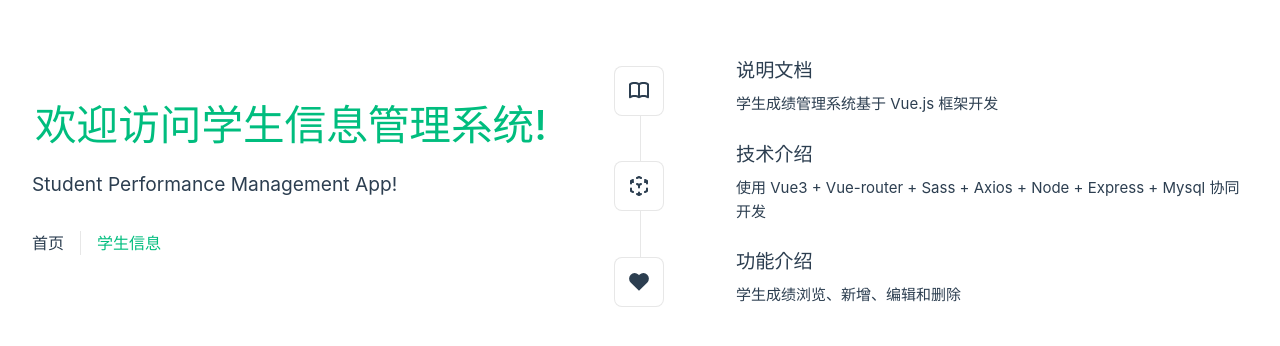
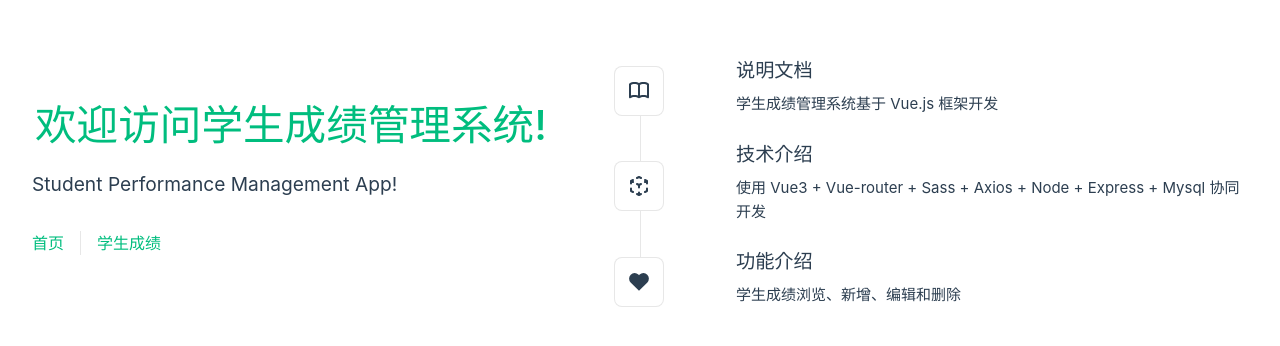
Before and after one commit to ran-up/vue3-node-mysql--student-score-admin, a Vue app: page / in a window 1280 px wide. Shown: the part 214-560 px from the top of the page. Built offline with nearby package versions, Linux system fonts and the light colour scheme.

Commit message:
fix:修改介绍文字

```diff
--- a/src/App.vue
+++ b/src/App.vue
@@ -5,11 +5,11 @@ import HelloWorld from './components/HelloWorld.vue'
 <template>
     <header>
         <div class="wrapper">
-            <hello-world msg="欢迎访问学生信息管理系统!" />
+            <hello-world msg="欢迎访问学生成绩管理系统!" />
 
             <nav>
-                <router-link to="/">首页</router-link>
-                <router-link to="/info">学生信息</router-link>
+                <router-link to="/home">首页</router-link>
+                <router-link to="/info">学生成绩</router-link>
             </nav>
         </div>
     </header>
```
